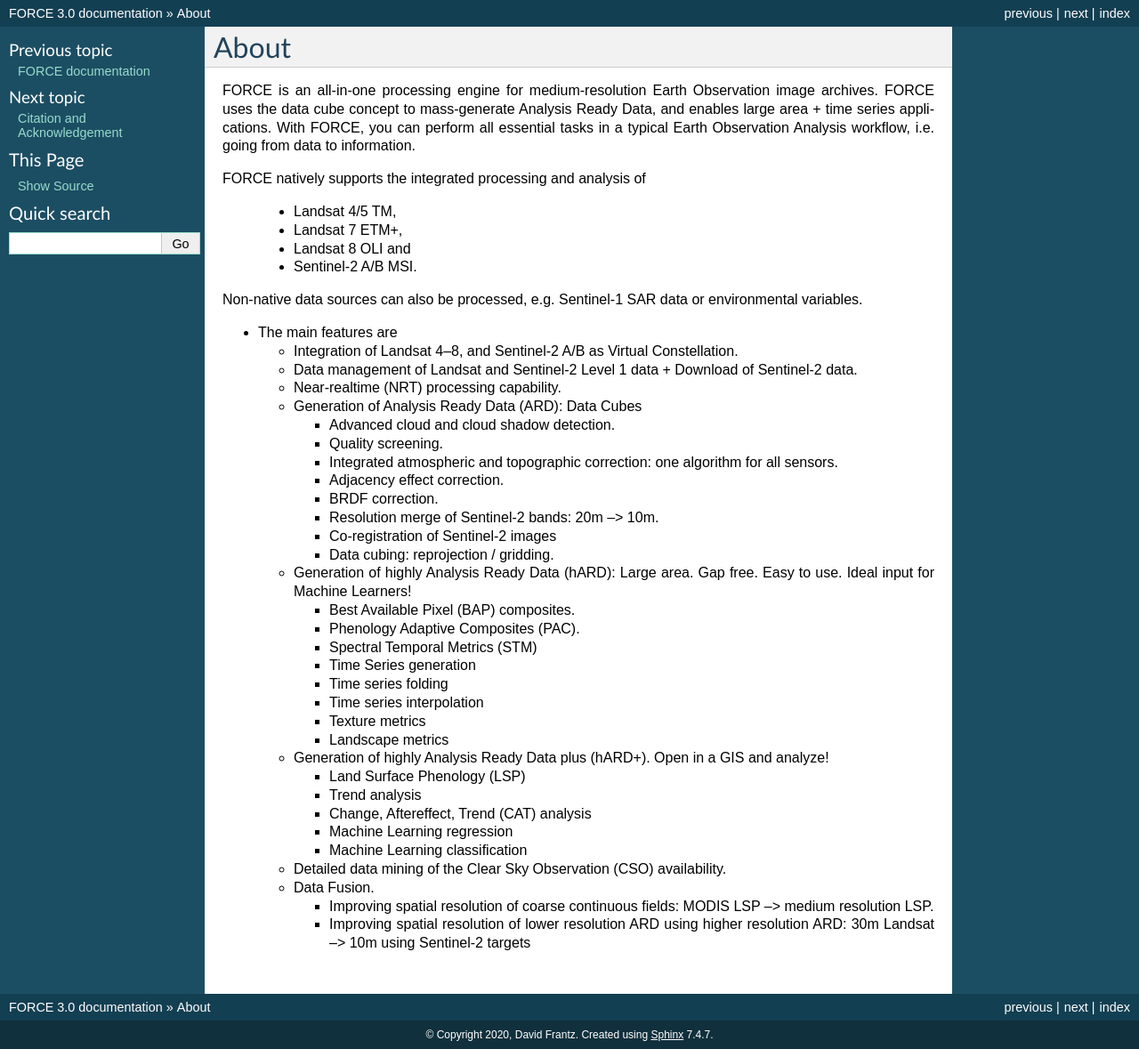
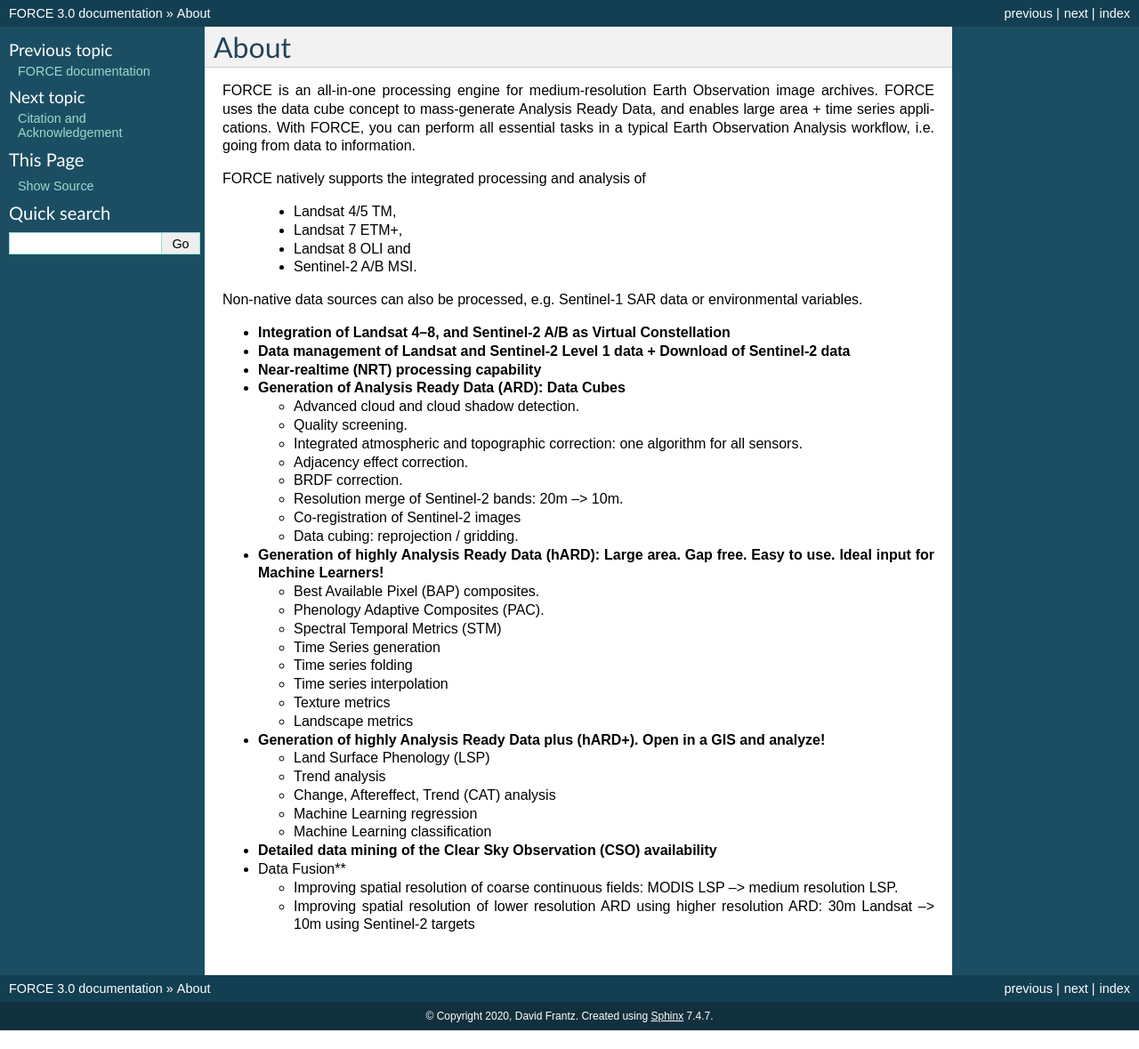
Before and after one commit to davidfrantz/force, a Sphinx documentation site: the page built from docs/source/about.rst, in a window 1280 px wide. Shown: the whole page at 89% size. Built offline with Sphinx 7.4.7, drawn with Linux system fonts in a browser that asks for light colours; after the commit the page ends 1158 px from its top, so only the background shows below that.

Commit message:
adding docs

```diff
--- a/docs/source/about.rst
+++ b/docs/source/about.rst
@@ -14,47 +14,45 @@
 
 Non-native data sources can also be processed, e.g. Sentinel-1 SAR data or environmental variables.
 
-* The main features are
+* **Integration of Landsat 4–8, and Sentinel-2 A/B as Virtual Constellation**
 
-  * Integration of Landsat 4–8, and Sentinel-2 A/B as Virtual Constellation.
+* **Data management of Landsat and Sentinel-2 Level 1 data + Download of Sentinel-2 data**
 
-  * Data management of Landsat and Sentinel-2 Level 1 data + Download of Sentinel-2 data.
+* **Near-realtime (NRT) processing capability**
 
-  * Near-realtime (NRT) processing capability.
+* **Generation of Analysis Ready Data (ARD): Data Cubes**
 
-  * Generation of Analysis Ready Data (ARD): Data Cubes
+  * Advanced cloud and cloud shadow detection.
+  * Quality screening.
+  * Integrated atmospheric and topographic correction: one algorithm for all sensors.
+  * Adjacency effect correction.
+  * BRDF correction.
+  * Resolution merge of Sentinel-2 bands: 20m –> 10m.
+  * Co-registration of Sentinel-2 images
+  * Data cubing: reprojection / gridding.
 
-    * Advanced cloud and cloud shadow detection.
-    * Quality screening.
-    * Integrated atmospheric and topographic correction: one algorithm for all sensors.
-    * Adjacency effect correction.
-    * BRDF correction.
-    * Resolution merge of Sentinel-2 bands: 20m –> 10m.
-    * Co-registration of Sentinel-2 images
-    * Data cubing: reprojection / gridding.
+* **Generation of highly Analysis Ready Data (hARD): Large area. Gap free. Easy to use. Ideal input for Machine Learners!**
 
-  * Generation of highly Analysis Ready Data (hARD): Large area. Gap free. Easy to use. Ideal input for Machine Learners!
+  * Best Available Pixel (BAP) composites.
+  * Phenology Adaptive Composites (PAC).
+  * Spectral Temporal Metrics (STM)
+  * Time Series generation
+  * Time series folding
+  * Time series interpolation
+  * Texture metrics
+  * Landscape metrics
 
-    * Best Available Pixel (BAP) composites.
-    * Phenology Adaptive Composites (PAC).
-    * Spectral Temporal Metrics (STM)
-    * Time Series generation
-    * Time series folding
-    * Time series interpolation
-    * Texture metrics
-    * Landscape metrics
+* **Generation of highly Analysis Ready Data plus (hARD+). Open in a GIS and analyze!**
 
-  * Generation of highly Analysis Ready Data plus (hARD+). Open in a GIS and analyze!
+  * Land Surface Phenology (LSP)
+  * Trend analysis
+  * Change, Aftereffect, Trend (CAT) analysis
+  * Machine Learning regression
+  * Machine Learning classification
 
-    * Land Surface Phenology (LSP)
-    * Trend analysis
-    * Change, Aftereffect, Trend (CAT) analysis
-    * Machine Learning regression
-    * Machine Learning classification
+* **Detailed data mining of the Clear Sky Observation (CSO) availability**
 
-  * Detailed data mining of the Clear Sky Observation (CSO) availability.
+* Data Fusion**
 
-  * Data Fusion.
-
-    * Improving spatial resolution of coarse continuous fields: MODIS LSP –> medium resolution LSP.
-    * Improving spatial resolution of lower resolution ARD using higher resolution ARD: 30m Landsat –> 10m using Sentinel-2 targets
+  * Improving spatial resolution of coarse continuous fields: MODIS LSP –> medium resolution LSP.
+  * Improving spatial resolution of lower resolution ARD using higher resolution ARD: 30m Landsat –> 10m using Sentinel-2 targets
```
